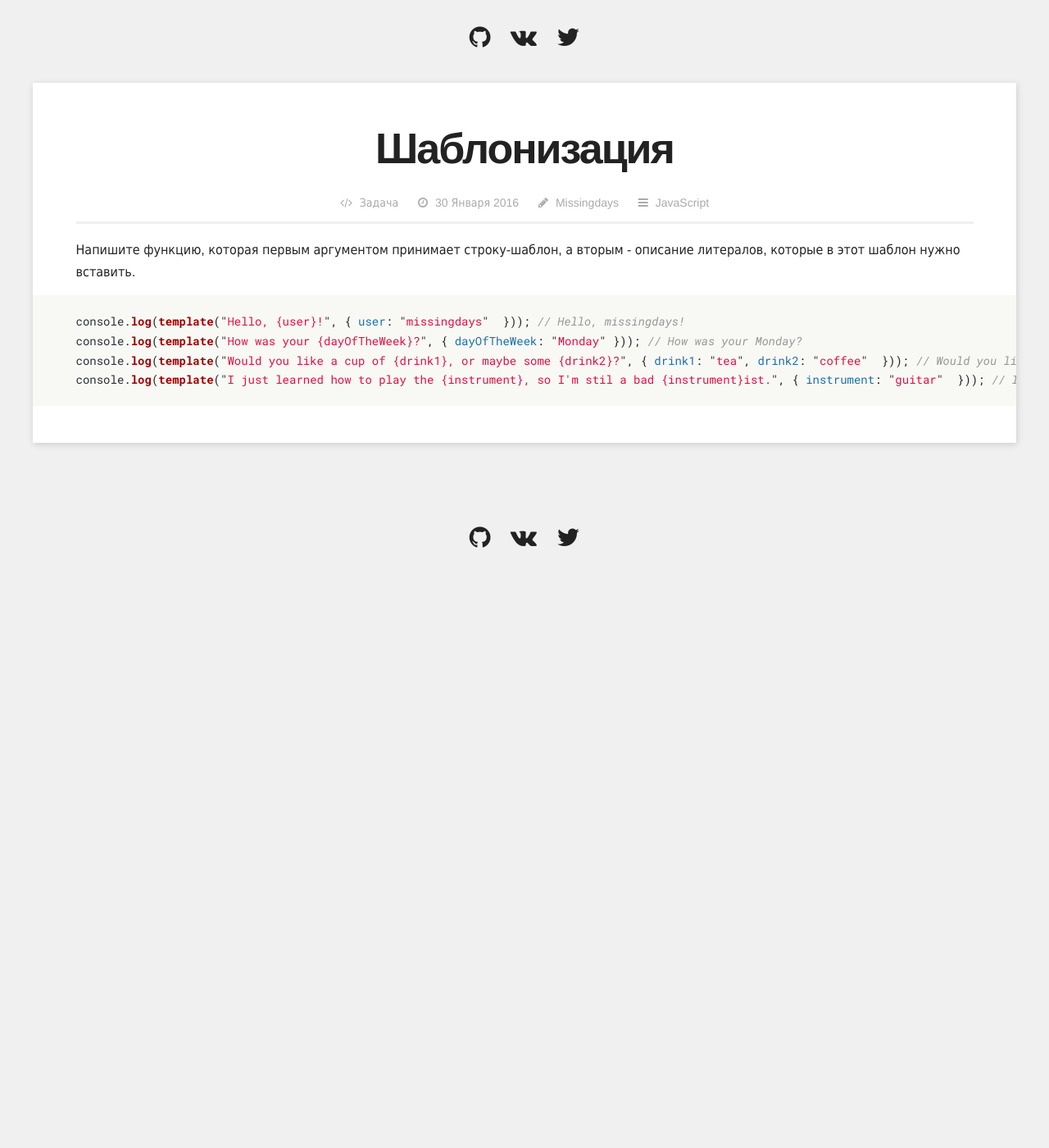
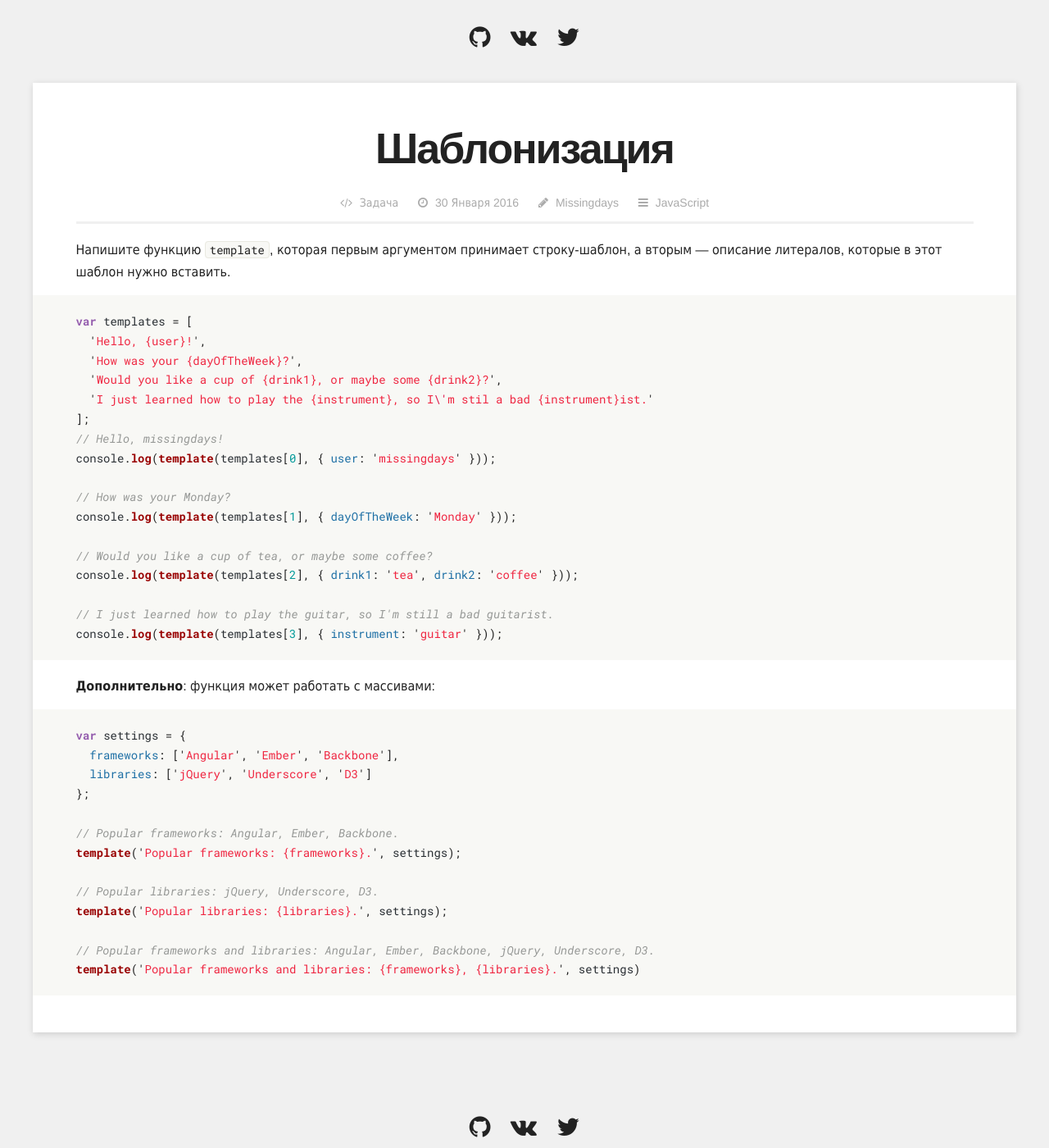
Before and after one commit to rtivital/jsraccoon, a Jekyll site: the page built from _posts/2016-01-30-exercies-template.md, in a window 1280 px wide and 1400 px high, scrolled down 263 px. Shown: the whole window at 82% size. Built offline with Jekyll 4.4.1, drawn with Linux system fonts in a browser that asks for light colours; nearby versions of some CDN libraries; comment, search, counter and statistics services are not loaded; before the commit the page ends 944 px from its top, so only the background shows below that.

Commit message:
Add exercise-templating

```diff
--- a/_posts/2016-01-30-exercies-template.md
+++ b/_posts/2016-01-30-exercies-template.md
@@ -1,19 +1,49 @@
 ---
-title: "Шаблонизация"
+title: 'Шаблонизация'
 author: Missingdays
 categories: JavaScript
 date: 2016-01-30 14:00:00 +0200
 type: exercise
 identifier: template-string
 
-description: "Создание новой строки на основе шаблона"
+description: 'Создание новой строки на основе шаблона'
 ---
 
-Напишите функцию, которая первым аргументом принимает строку-шаблон, а вторым - описание литералов, которые в этот шаблон нужно вставить.
+Напишите функцию `template`, которая первым аргументом принимает строку-шаблон, а вторым — описание литералов, которые в этот шаблон нужно вставить.
 
 {% highlight javascript %}
-console.log(template("Hello, {user}!", { user: "missingdays"  })); // Hello, missingdays!
-console.log(template("How was your {dayOfTheWeek}?", { dayOfTheWeek: "Monday" })); // How was your Monday?
-console.log(template("Would you like a cup of {drink1}, or maybe some {drink2}?", { drink1: "tea", drink2: "coffee"  })); // Would you like a cup of tea, or maybe some coffee?
-console.log(template("I just learned how to play the {instrument}, so I'm stil a bad {instrument}ist.", { instrument: "guitar"  })); // I just learned how to play the guitar, so I'm still a bad guitarist.
+var templates = [
+  'Hello, {user}!',
+  'How was your {dayOfTheWeek}?',
+  'Would you like a cup of {drink1}, or maybe some {drink2}?',
+  'I just learned how to play the {instrument}, so I\'m stil a bad {instrument}ist.'
+];
+// Hello, missingdays!
+console.log(template(templates[0], { user: 'missingdays' }));
+
+// How was your Monday?
+console.log(template(templates[1], { dayOfTheWeek: 'Monday' }));
+
+// Would you like a cup of tea, or maybe some coffee?
+console.log(template(templates[2], { drink1: 'tea', drink2: 'coffee' }));
+
+// I just learned how to play the guitar, so I'm still a bad guitarist.
+console.log(template(templates[3], { instrument: 'guitar' }));
 {% endhighlight %}
+
+**Дополнительно**: функция может работать с массивами:
+{% highlight javascript %}
+var settings = {
+  frameworks: ['Angular', 'Ember', 'Backbone'],
+  libraries: ['jQuery', 'Underscore', 'D3']
+};
+
+// Popular frameworks: Angular, Ember, Backbone.
+template('Popular frameworks: {frameworks}.', settings);
+
+// Popular libraries: jQuery, Underscore, D3.
+template('Popular libraries: {libraries}.', settings);
+
+// Popular frameworks and libraries: Angular, Ember, Backbone, jQuery, Underscore, D3.
+template('Popular frameworks and libraries: {frameworks}, {libraries}.', settings)
+{% endhighlight %}
```
